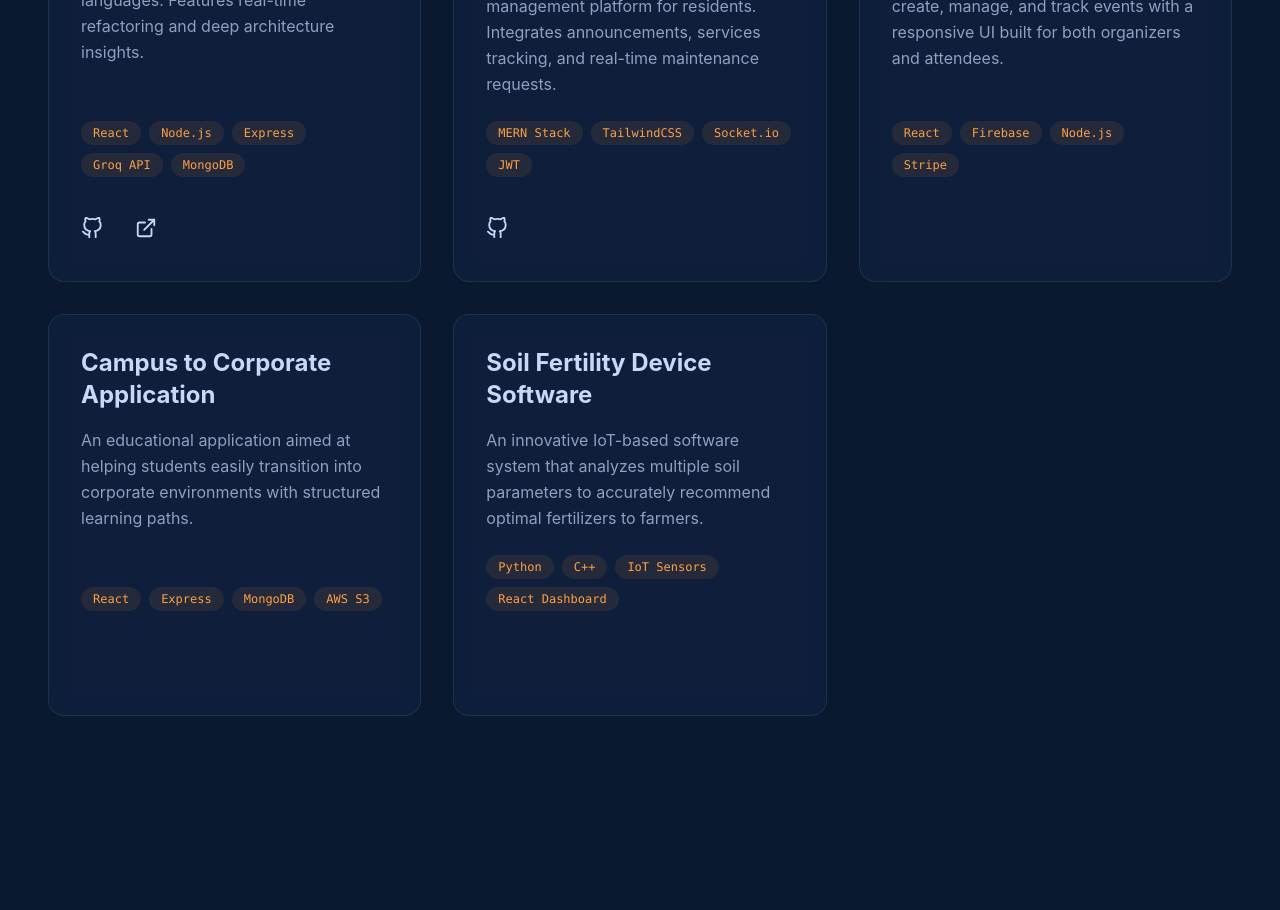
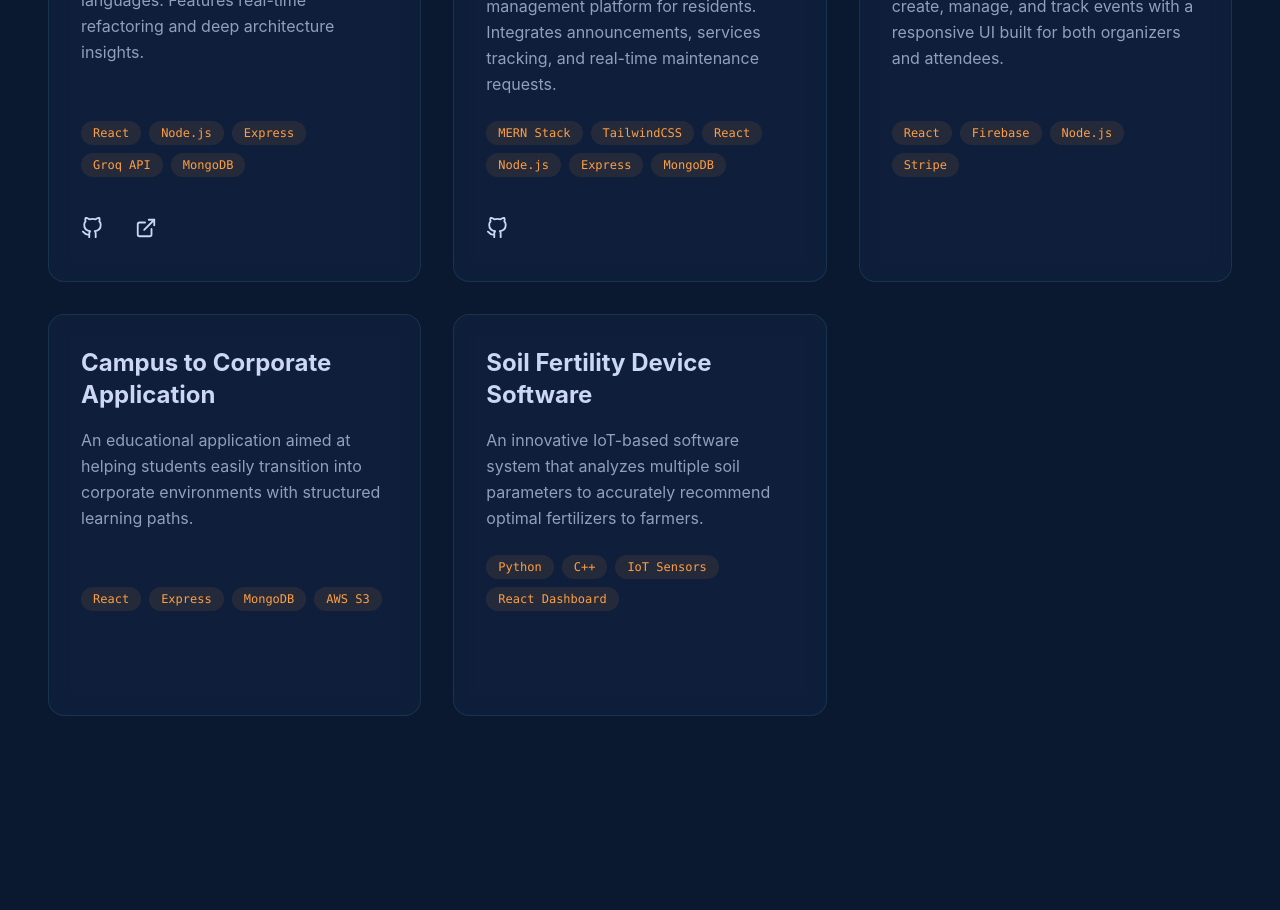
Before and after one commit to SriramGandra/Sriram_Gandra_Portfolio, a React (Vite) app: page / in a window 1280 px wide. Shown: the part 2660-3570 px from the top of the page. Built offline with nearby package versions, Linux system fonts and the light colour scheme.

Commit message:
Update tech stack for Smart Community Platform

```diff
--- a/src/components/Projects.jsx
+++ b/src/components/Projects.jsx
@@ -13,7 +13,7 @@ const projects = [
   {
     title: 'Smart Community Platform',
     description: 'A comprehensive community management platform for residents. Integrates announcements, services tracking, and real-time maintenance requests.',
-    tech: ['MERN Stack', 'TailwindCSS', 'Socket.io', 'JWT'],
+    tech: ['MERN Stack', 'TailwindCSS','React', 'Node.js', 'Express','MongoDB'],
     github: 'https://github.com/SriramGandra/Smart_Building_Automation.git',
     live: null
   },
```
